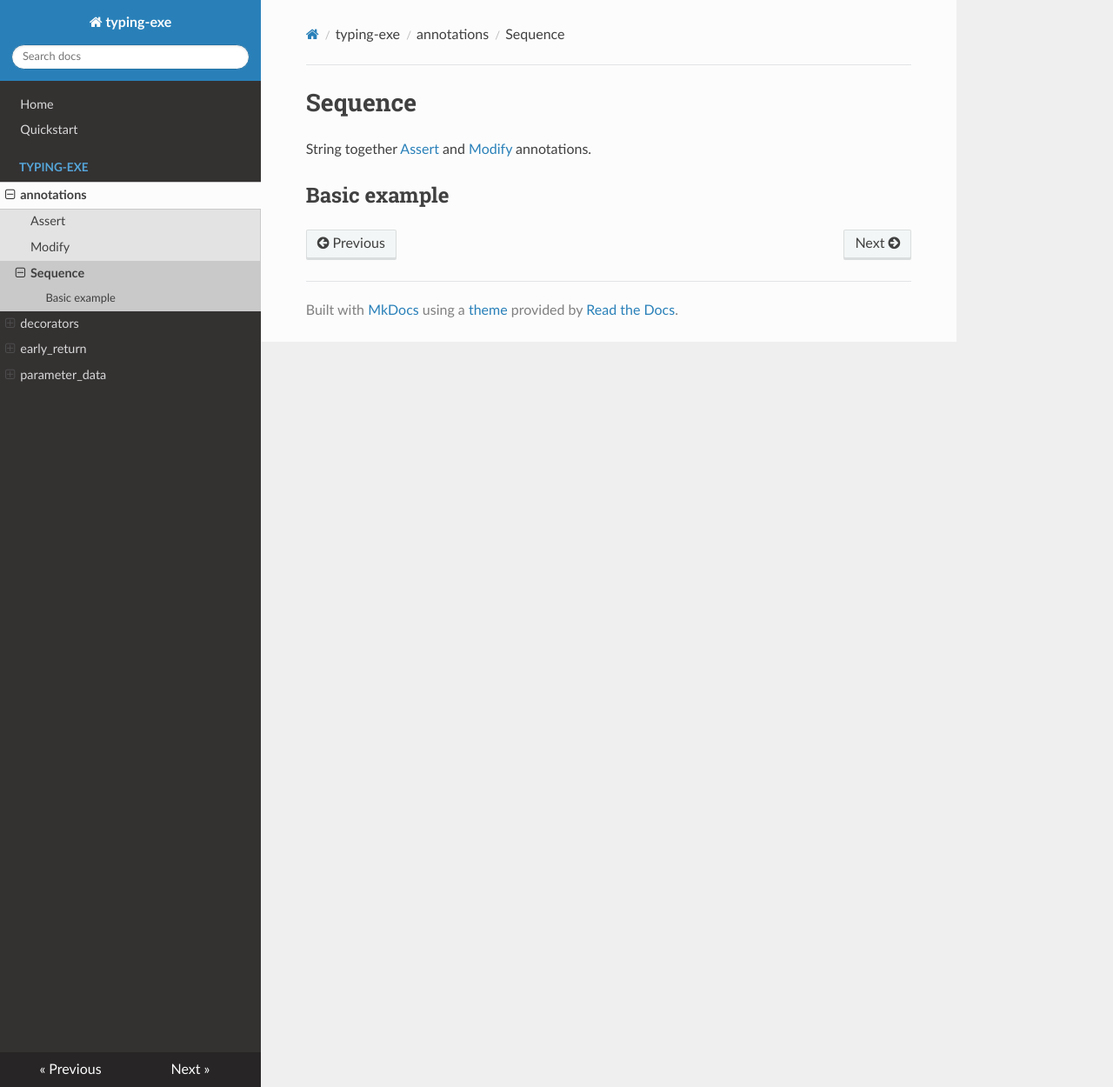
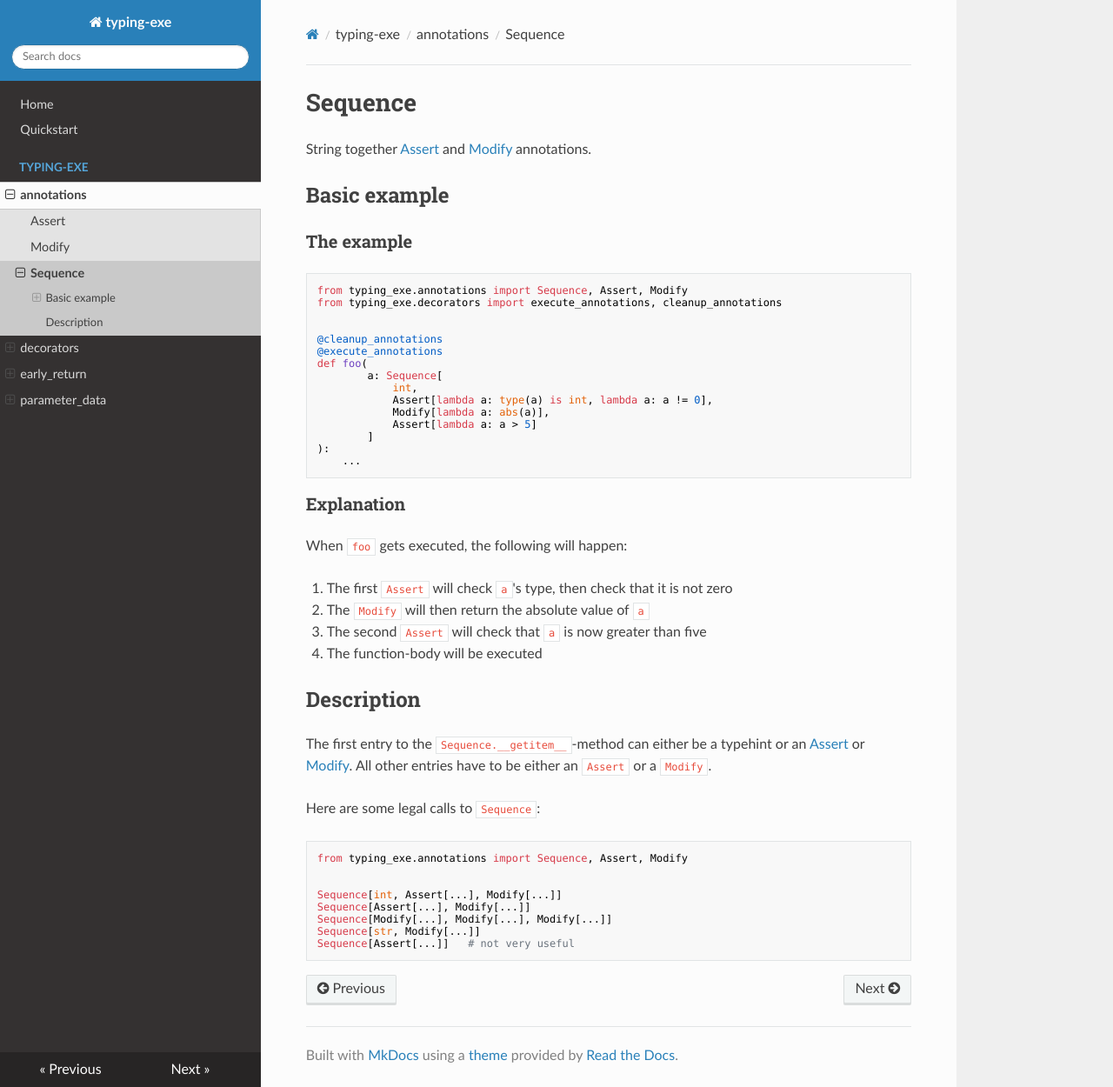
Before and after one commit to snimu/typing-exe, an MkDocs documentation site: the page built from docs/sequence.md, in a window 1280 px wide and 1250 px high. Shown: the whole window at 87% size. Built offline with MkDocs 1.6.1, drawn with Linux system fonts in a browser that asks for light colours; nearby versions of some CDN libraries.

Commit message:
update documentation

````diff
--- a/docs/sequence.md
+++ b/docs/sequence.md
@@ -5,3 +5,51 @@ and [Modify](https://snimu.github.io/typing-exe/modify/)
 annotations.
 
 ## Basic example
+
+### The example
+
+```python
+from typing_exe.annotations import Sequence, Assert, Modify
+from typing_exe.decorators import execute_annotations, cleanup_annotations
+
+
+@cleanup_annotations
+@execute_annotations
+def foo(
+        a: Sequence[
+            int,
+            Assert[lambda a: type(a) is int, lambda a: a != 0],
+            Modify[lambda a: abs(a)],
+            Assert[lambda a: a > 5]
+        ]
+):
+    ...
+```
+
+### Explanation
+
+When `foo` gets executed, the following will happen:
+
+1. The first `Assert` will check `a`'s type, then check that it is not zero
+2. The `Modify` will then return the absolute value of `a`
+3. The second `Assert` will check that `a` is now greater than five
+4. The function-body will be executed
+
+## Description
+
+The first entry to the `Sequence.__getitem__`-method can either be a typehint or an
+[Assert](https://snimu.github.io/typing-exe/assert/) or [Modify](https://snimu.github.io/typing-exe/modify/).
+All other entries have to be either an `Assert` or a `Modify`.
+
+Here are some legal calls to `Sequence`:
+
+```python
+from typing_exe.annotations import Sequence, Assert, Modify
+
+
+Sequence[int, Assert[...], Modify[...]]
+Sequence[Assert[...], Modify[...]]
+Sequence[Modify[...], Modify[...], Modify[...]]
+Sequence[str, Modify[...]]
+Sequence[Assert[...]]   # not very useful
+```
````
